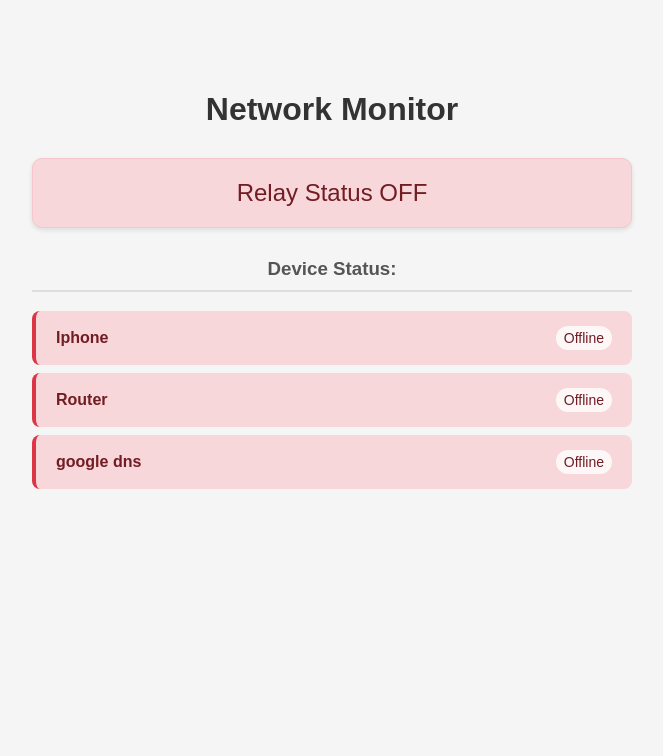
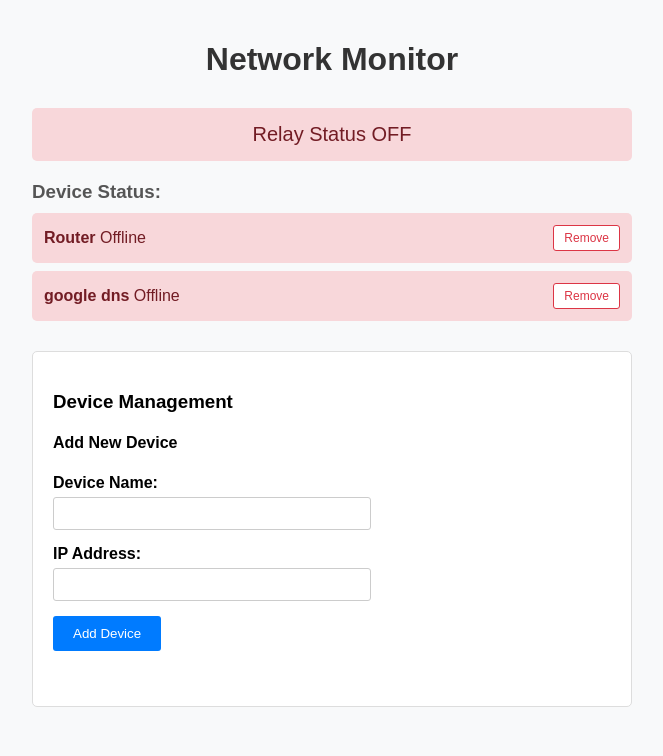
Before and after one commit to joshuahuggard96/network-monitor-pi, a Flask app: page / in a window 1280 px wide. Shown: the top 756 px of the page, without its empty margins (308-971 px from the left). Run offline with Flask 3, Linux system fonts and the light colour scheme.

Commit message:
added device remove and add

```diff
--- /dev/null
+++ b/app.py
@@ -0,0 +1,218 @@
+"""
+Network Monitor Application
+
+A Flask-based web application that monitors network devices by pinging them
+and provides a web interface for device management.
+
+Author: Joshua Huggard
+Date: August 2025
+"""
+
+import threading
+import time
+import logging
+from ping3 import ping
+from flask import Flask, render_template, jsonify, request
+
+from devices import device_list
+
+# Configuration
+PING_INTERVAL = 0.5
+HOST = '0.0.0.0'
+PORT = 5000
+
+# Flask app initialization
+app = Flask(__name__)
+
+# Global variables
+output_status = False
+device_lock = threading.Lock()
+
+# Configure logging
+logging.basicConfig(level=logging.INFO)
+logger = logging.getLogger(__name__)
+
+
+def save_devices_to_file():
+    """Save the current device list to devices.py file."""
+    try:
+        with open('devices.py', 'w') as file:
+            file.write('# Network Monitor Device Configuration\n')
+            file.write('# Auto-generated file - modify with caution\n\n')
+            file.write('device_list = {\n')
+
+            for device_name, device_info in device_list.items():
+                file.write(f'    "{device_name}": {{\n')
+                file.write(f'        "ip": "{device_info["ip"]}",\n')
+                file.write(f'        "status": None,\n')
+                file.write(f'        "last_online": None\n')
+                file.write(f'    }},\n')
+
+            file.write('}\n')
+
+        logger.info("Device list successfully saved to devices.py")
+
+    except Exception as error:
+        logger.error(f"Failed to save devices.py: {error}")
+
+
+def ping_device(device):
+    """Ping a single device and update its status."""
+    ip_address = device["ip"]
+    response = ping(ip_address)
+    timestamp = time.strftime("%Y-%m-%d %H:%M:%S")
+
+    if response:
+        device["status"] = True
+        device["last_online"] = timestamp
+        logger.debug(f"Device {ip_address} is online")
+    else:
+        device["status"] = False
+        logger.debug(f"Device {ip_address} is offline")
+
+
+def ping_device_list():
+    """Continuously ping all devices and update global status."""
+    global output_status
+
+    logger.info("Starting device monitoring thread")
+
+    while True:
+        all_devices_online = True
+
+
+        with device_lock:
+            devices_copy = dict(device_list)
+
+        for device_name, device in devices_copy.items():
+            ping_device(device)
+            if not device["status"]:
+                all_devices_online = False
+
+        output_status = all_devices_online
+        logger.debug(f"Overall network status: {'Online' if output_status else 'Offline'}")
+
+        time.sleep(PING_INTERVAL)
+
+
+@app.route('/')
+def index():
+    """Serve the main dashboard page."""
+    return render_template('index.html')
+
+
+@app.route('/api/status')
+def get_status():
+    """API endpoint to get current network status."""
+    with device_lock:
+        device_list_copy = dict(device_list)
+
+    return jsonify({
+        'output_status': output_status,
+        'timestamp': time.time(),
+        'device_list': device_list_copy
+    })
+
+
+@app.route('/api/add-device', methods=['POST'])
+def add_device():
+    """API endpoint to add a new device to the monitoring list."""
+    try:
+        data = request.get_json()
+
+        if not data:
+            return jsonify({'success': False, 'error': 'No JSON data provided'}), 400
+
+        device_name = data.get('name')
+        device_ip = data.get('ip')
+
+        if not device_name or not device_ip:
+            return jsonify({'success': False, 'error': 'Both name and IP are required'}), 400
+
+        # Validate IP format
+        ip_parts = device_ip.split('.')
+        if len(ip_parts) != 4 or not all(part.isdigit() and 0 <= int(part) <= 255 for part in ip_parts):
+            return jsonify({'success': False, 'error': 'Invalid IP address format'}), 400
+
+        with device_lock:
+            if device_name in device_list:
+                return jsonify({'success': False, 'error': 'Device name already exists'}), 400
+
+            for existing_device in device_list.values():
+                if existing_device['ip'] == device_ip:
+                    return jsonify({'success': False, 'error': 'IP address already exists'}), 400
+
+            device_list[device_name] = {
+                "ip": device_ip,
+                "status": None,
+                "last_online": None
+            }
+
+            save_devices_to_file()
+
+        logger.info(f"Added new device: {device_name} ({device_ip})")
+
+        return jsonify({
+            'success': True,
+            'message': f'Device "{device_name}" added successfully'
+        })
+
+    except Exception as error:
+        logger.error(f"Error adding device: {error}")
+        return jsonify({'success': False, 'error': 'Internal server error'}), 500
+
+
+@app.route('/api/remove-device', methods=['POST'])
+def remove_device():
+    """API endpoint to remove a device from the monitoring list."""
+    try:
+        data = request.get_json()
+
+        if not data:
+            return jsonify({'success': False, 'error': 'No JSON data provided'}), 400
+
+        device_name = data.get('name')
+
+        if not device_name:
+            return jsonify({'success': False, 'error': 'Device name is required'}), 400
+
+        with device_lock:
+            if device_name not in device_list:
+                return jsonify({'success': False, 'error': 'Device not found'}), 404
+
+            removed_device = device_list.pop(device_name)
+            save_devices_to_file()
+
+        logger.info(f"Removed device: {device_name} ({removed_device['ip']})")
+
+        return jsonify({
+            'success': True,
+            'message': f'Device "{device_name}" removed successfully'
+        })
+
+    except Exception as error:
+        logger.error(f"Error removing device: {error}")
+        return jsonify({'success': False, 'error': 'Internal server error'}), 500
+
+
+def main():
+    """Main application entry point."""
+    werkzeug_logger = logging.getLogger("werkzeug")
+    werkzeug_logger.setLevel(logging.ERROR)
+
+    ping_thread = threading.Thread(
+        target=ping_device_list,
+        daemon=True,
+        name="PingMonitorThread"
+    )
+    ping_thread.start()
+
+    logger.info("Network Monitor started")
+    logger.info(f"Web interface available at http://localhost:{PORT}")
+    logger.info(f"Monitoring {len(device_list)} devices")
+
+    app.run(host=HOST, port=PORT, debug=False, threaded=True)
+
+
+if __name__ == '__main__':
+    main()
--- a/static/css/style.css
+++ b/static/css/style.css
@@ -1,100 +1,138 @@
 body {
     font-family: Arial, sans-serif;
     max-width: 600px;
-    margin: 50px auto;
+    margin: 0 auto;
     padding: 20px;
-    text-align: center;
-    background-color: #f5f5f5;
+    background-color: #f8f9fa;
 }
 
 h1 {
+    text-align: center;
     color: #333;
     margin-bottom: 30px;
 }
 
 .status {
-    font-size: 24px;
-    padding: 20px;
-    border-radius: 10px;
+    font-size: 20px;
+    padding: 15px;
     margin: 20px 0;
-    box-shadow: 0 2px 5px rgba(0,0,0,0.1);
+    border-radius: 5px;
+    text-align: center;
 }
 
 .online {
     background-color: #d4edda;
     color: #155724;
-    border: 1px solid #c3e6cb;
 }
 
 .offline {
     background-color: #f8d7da;
     color: #721c24;
-    border: 1px solid #f5c6cb;
 }
 
 .loading {
     background-color: #fff3cd;
     color: #856404;
-    border: 1px solid #ffeaa7;
 }
 
 .ip-item {
-    padding: 15px 20px;
+    padding: 12px;
     margin: 8px 0;
-    border-radius: 8px;
-    transition: all 0.3s ease;
+    border-radius: 5px;
     display: flex;
     justify-content: space-between;
     align-items: center;
-    font-size: 16px;
-}
-
-.ip-item strong {
-    font-weight: 600;
-    margin-right: 10px;
-}
-
-.status-indicator {
-    font-size: 14px;
-    font-weight: 500;
-    padding: 4px 8px;
-    border-radius: 12px;
-    background-color: rgba(255, 255, 255, 0.8);
-}
-
-.ip-item:hover {
-    transform: translateY(-2px);
-    box-shadow: 0 4px 12px rgba(0,0,0,0.15);
 }
 
 .ip-online {
     background-color: #d4edda;
     color: #155724;
-    border-left: 4px solid #28a745;
 }
 
 .ip-offline {
     background-color: #f8d7da;
     color: #721c24;
-    border-left: 4px solid #dc3545;
 }
 
 .ip-checking {
     background-color: #fff3cd;
     color: #856404;
-    border-left: 4px solid #ffc107;
 }
 
 #timestamp {
     color: #666;
     font-size: 14px;
-    margin: 20px 0;
-    font-style: italic;
+    text-align: center;
+    margin: 15px 0;
 }
 
 #ip-list h3 {
     color: #555;
-    margin-top: 30px;
-    border-bottom: 2px solid #ddd;
-    padding-bottom: 10px;
+    margin: 20px 0 10px 0;
 }
+
+.device-management {
+    margin: 30px 0;
+    padding: 20px;
+    background-color: #ffffff;
+    border-radius: 5px;
+    border: 1px solid #ddd;
+}
+
+.form-group {
+    margin-bottom: 15px;
+}
+
+.form-group label {
+    display: block;
+    margin-bottom: 5px;
+    font-weight: bold;
+}
+
+.form-group input {
+    width: 100%;
+    max-width: 300px;
+    padding: 8px;
+    border: 1px solid #ccc;
+    border-radius: 3px;
+}
+
+.btn-primary {
+    background-color: #007bff;
+    color: white;
+    padding: 10px 20px;
+    border: none;
+    border-radius: 3px;
+    cursor: pointer;
+}
+
+.btn-primary:hover {
+    background-color: #0056b3;
+}
+
+.btn-danger {
+    background-color: white;
+    color: #dc3545;
+    padding: 5px 10px;
+    border: 1px solid #dc3545;
+    border-radius: 3px;
+    cursor: pointer;
+    font-size: 12px;
+}
+
+#message {
+    margin-top: 15px;
+    padding: 10px;
+    border-radius: 3px;
+    text-align: center;
+}
+
+.success {
+    background-color: #d4edda;
+    color: #155724;
+}
+
+.error {
+    background-color: #f8d7da;
+    color: #721c24;
+}
--- a/static/js/app.js
+++ b/static/js/app.js
@@ -17,7 +17,7 @@ function updateStatus() {
             const ipListDiv = document.getElementById('ip-list');
             ipListDiv.innerHTML = '<h3>Device Status:</h3>';
 
-            // Handle device_list format
+            // Handle device_list format with remove buttons
             for (const [deviceName, deviceInfo] of Object.entries(data.device_list)) {
                 const deviceDiv = document.createElement('div');
                 deviceDiv.className = 'ip-item';
@@ -25,20 +25,29 @@ function updateStatus() {
                 if (deviceInfo.status === true) {
                     deviceDiv.classList.add('ip-online');
                     deviceDiv.innerHTML = `
+                        <div>
                             <strong>${deviceName}</strong>
                             <span class="status-indicator">Online</span>
+                        </div>
+                        <button onclick="removeDevice('${deviceName}')" class="btn-danger">Remove</button>
                     `;
                 } else if (deviceInfo.status === false) {
                     deviceDiv.classList.add('ip-offline');
                     deviceDiv.innerHTML = `
+                        <div>
                             <strong>${deviceName}</strong>
                             <span class="status-indicator">Offline</span>
+                        </div>
+                        <button onclick="removeDevice('${deviceName}')" class="btn-danger">Remove</button>
                     `;
                 } else {
                     deviceDiv.classList.add('ip-checking');
                     deviceDiv.innerHTML = `
+                        <div>
                             <strong>${deviceName}</strong>
                             <span class="status-indicator">Checking</span>
+                        </div>
+                        <button onclick="removeDevice('${deviceName}')" class="btn-danger">Remove</button>
                     `;
                 }
 
@@ -52,10 +61,86 @@ function updateStatus() {
         });
 }
 
+// Add device form handler
+function setupAddDeviceForm() {
+    const form = document.getElementById('add-device-form');
+    const messageDiv = document.getElementById('message');
+
+    if (form) {
+        form.addEventListener('submit', function(e) {
+            e.preventDefault();
+
+            const formData = new FormData(form);
+            const deviceData = {
+                name: formData.get('name'),
+                ip: formData.get('ip')
+            };
+
+            fetch('/api/add-device', {
+                method: 'POST',
+                headers: {
+                    'Content-Type': 'application/json',
+                },
+                body: JSON.stringify(deviceData)
+            })
+            .then(response => response.json())
+            .then(data => {
+                if (data.success) {
+                    messageDiv.innerHTML = `<div class="success">${data.message}</div>`;
+                    form.reset();
+                    updateStatus(); // Refresh the device list
+                } else {
+                    messageDiv.innerHTML = `<div class="error">Error: ${data.error}</div>`;
+                }
+            })
+            .catch(error => {
+                console.error('Error:', error);
+                messageDiv.innerHTML = `<div class="error">Error adding device</div>`;
+            });
+        });
+    }
+}
+
+// Remove device function
+function removeDevice(deviceName) {
+    if (confirm(`Are you sure you want to remove "${deviceName}"?`)) {
+        fetch('/api/remove-device', {
+            method: 'POST',
+            headers: {
+                'Content-Type': 'application/json',
+            },
+            body: JSON.stringify({name: deviceName})
+        })
+        .then(response => response.json())
+        .then(data => {
+            if (data.success) {
+                updateStatus(); // Refresh the device list
+                showMessage(`Device "${deviceName}" removed successfully`, 'success');
+            } else {
+                showMessage(`Error: ${data.error}`, 'error');
+            }
+        })
+        .catch(error => {
+            console.error('Error:', error);
+            showMessage('Error removing device', 'error');
+        });
+    }
+}
+
+// Helper function to show messages
+function showMessage(text, type) {
+    const messageDiv = document.getElementById('message');
+    messageDiv.innerHTML = `<div class="${type}">${text}</div>`;
+    setTimeout(() => {
+        messageDiv.innerHTML = '';
+    }, 3000);
+}
+
 // Initialize the application
 function initApp() {
     console.log('Network Monitor Dashboard loaded');
     updateStatus();
+    setupAddDeviceForm(); // Setup form handlers
     setInterval(updateStatus, 500);
 }
 
--- a/templates/index.html
+++ b/templates/index.html
@@ -8,9 +8,29 @@
 </head>
 <body>
     <h1>Network Monitor</h1>
-    <div id="status" class="status loading">Checking network status...</div>
+    <div id="status" class="status loading">Checking network status</div>
     <div id="timestamp"></div>
     <div id="ip-list"></div>
+
+
+    <div class="device-management">
+        <h3>Device Management</h3>
+        <div class="add-device-section">
+            <h4>Add New Device</h4>
+            <form id="add-device-form">
+                <div class="form-group">
+                    <label for="device-name">Device Name:</label>
+                    <input type="text" id="device-name" name="name">
+                </div>
+                <div class="form-group">
+                    <label for="device-ip">IP Address:</label>
+                    <input type="text" id="device-ip" name="ip" pattern="^(?:[0-9]{1,3}\.){3}[0-9]{1,3}$">
+                </div>
+                <button type="submit" class="btn-primary">Add Device</button>
+            </form>
+            <div id="message"></div>
+        </div>
+    </div>
 
     <script src="{{ url_for('static', filename='js/app.js') }}"></script>
 </body>
```
Also changed, not shown: app_v0.5.py (deleted, +0 -70 lines), devices.py (+3 -5 lines), README.md. Lines whose indentation alone changed are shown as unchanged.
